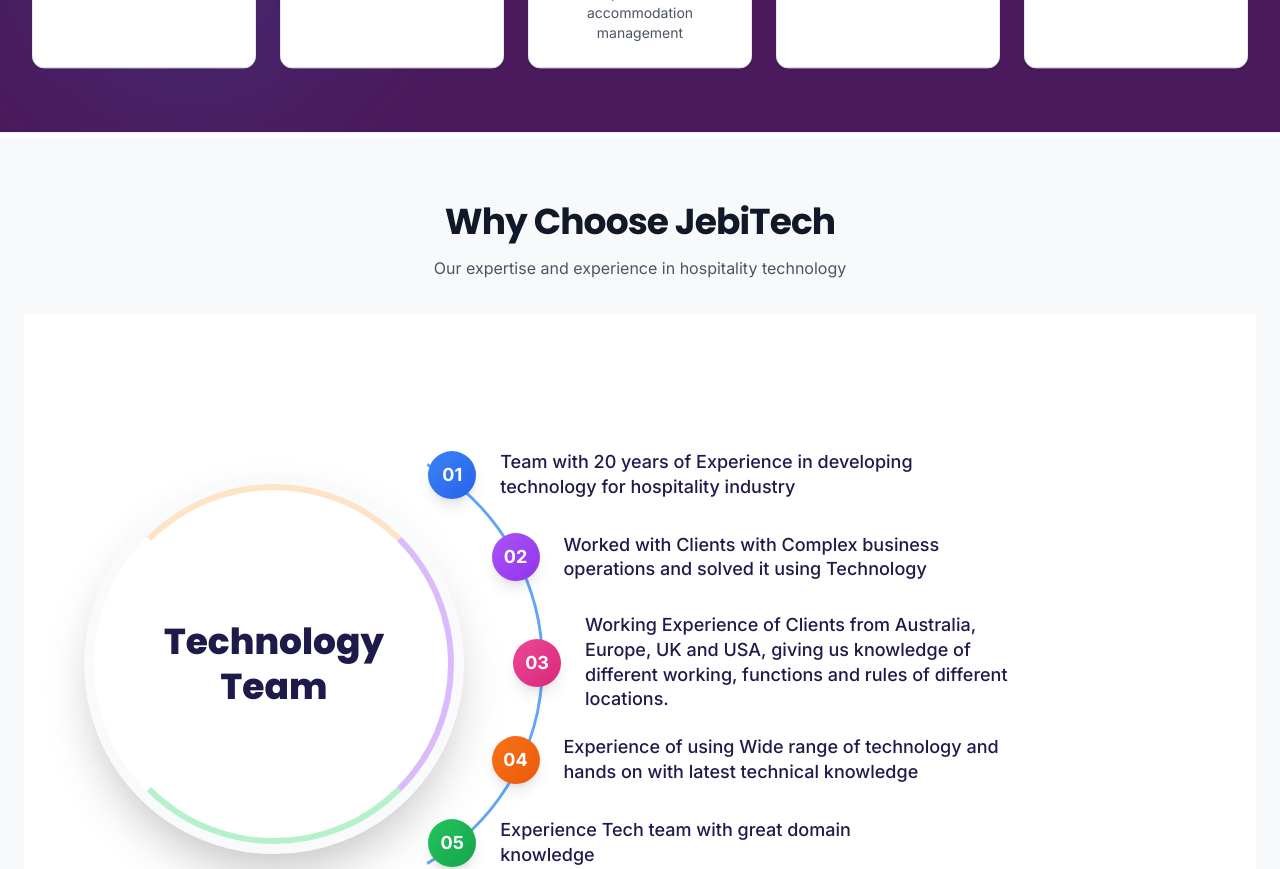
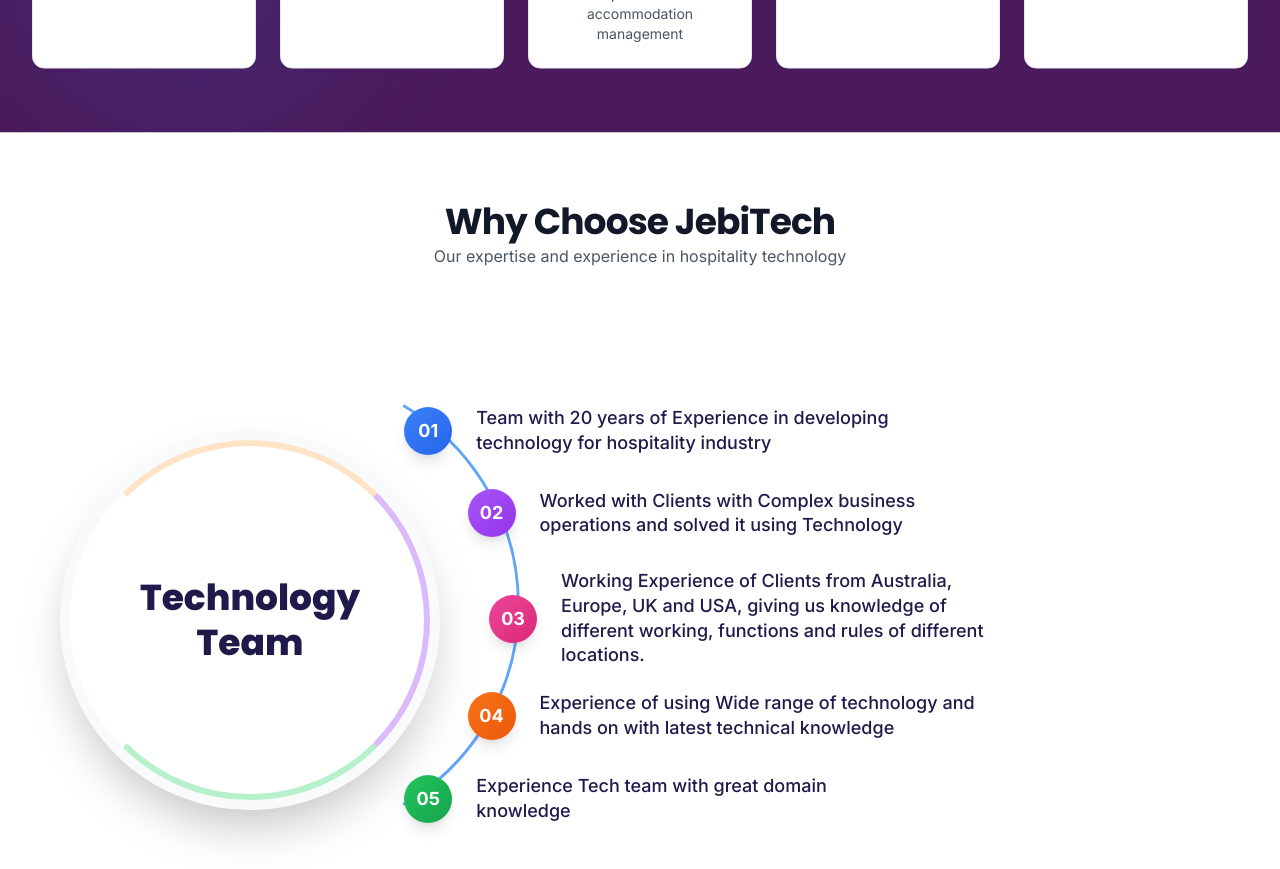
Before and after one commit to JEBITECH/jebi_website, a Next.js app: page / in a window 1280 px wide. Shown: the part 2840-3709 px from the top of the page. Built offline with nearby package versions, Linux system fonts and the light colour scheme.

Commit message:
decreased spacing from Why Choose JebiTech section

```diff
--- a/app/page.tsx
+++ b/app/page.tsx
@@ -327,12 +327,12 @@
 
       {/* 6. Why JebiTech - Animated */}
       <ParallaxSection speed={0.1}>
-        <div className="relative bg-secondary-gray py-8 sm:py-12 md:py-16 overflow-hidden">
-          <div className="container-custom px-4 sm:px-6 relative z-10">
+        <div className="relative pt-8 sm:pt-12 md:pt-16 overflow-hidden">
+          <div className="container-custom relative z-10">
             <AnimatedSection direction="up">
-              <div className="mx-auto max-w-2xl text-center mb-4 sm:mb-6 md:mb-8">
+              <div className="mx-auto max-w-2xl text-center">
                 <h2 className="text-3xl sm:text-4xl font-bold tracking-tight text-gray-900 font-heading">Why Choose JebiTech</h2>
-                <p className="mt-2 sm:mt-3 text-sm sm:text-base leading-6 sm:leading-7 text-gray-600">Our expertise and experience in hospitality technology</p>
+                <p className="text-sm sm:text-base leading-6 sm:leading-7 text-gray-600">Our expertise and experience in hospitality technology</p>
               </div>
             </AnimatedSection>
 
--- a/components/TechnologyTeamSection.tsx
+++ b/components/TechnologyTeamSection.tsx
@@ -62,7 +62,7 @@
             {/* Desktop View - Original Arc Design */}
             <section className="hidden lg:block relative w-full bg-white flex items-center justify-center">
                 {/* Wrapper to hold everything in place */}
-                <div className="relative w-full max-w-6xl h-[700px]">
+                <div className="relative w-full max-w-6xl h-[670px]">
 
                     {/* 1. THE MAIN SVG LAYER (Contains the Arc and the "Video" Pointer) */}
                     <svg
```
